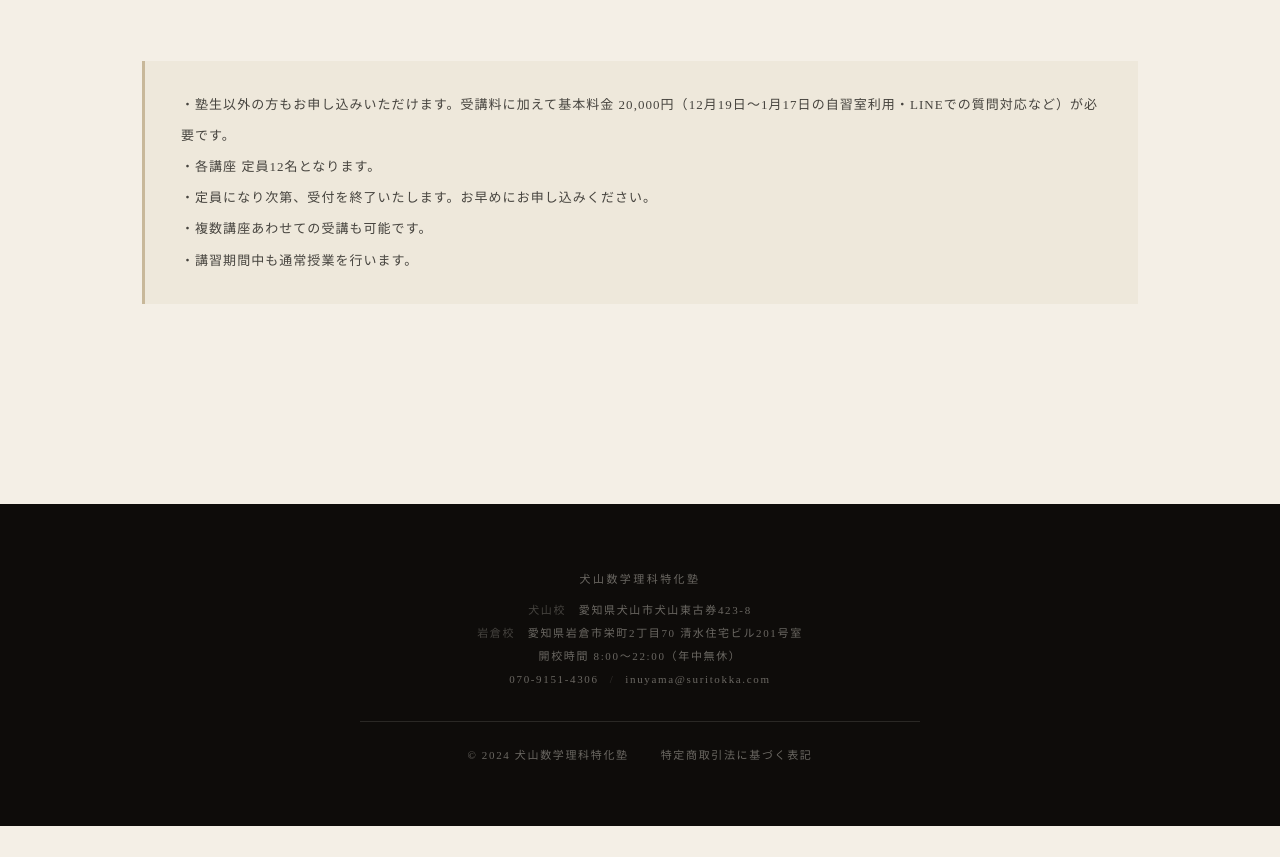
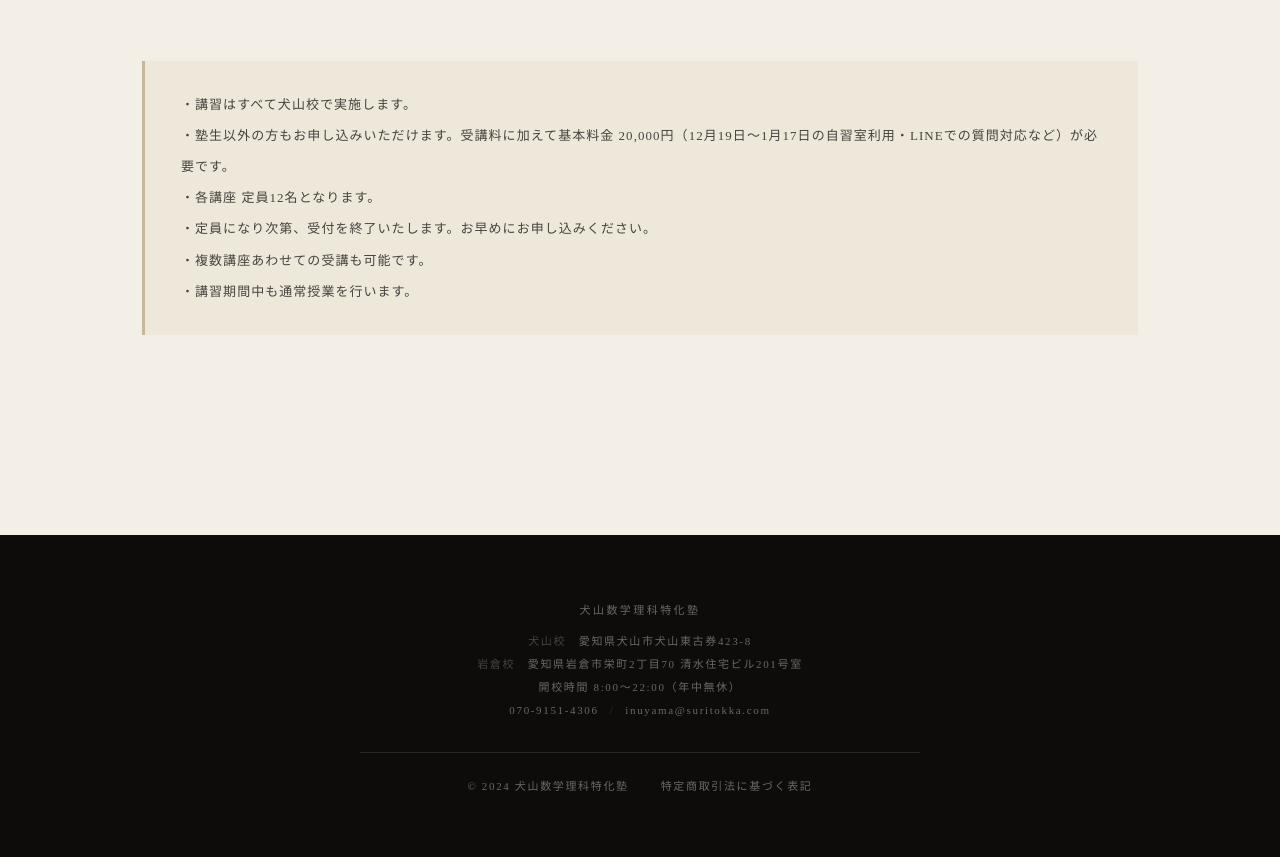
Before and after one commit to ymt201777-hash/suritokka, a plain HTML site: page intensive.html in a window 1280 px wide. Shown: the part 5770-6627 px from the top of the page. Before the commit the page ends 6596 px from the top, so only its background shows below. Drawn offline with nearby package versions, Linux system fonts and the light colour scheme.

Commit message:
注意事項に会場（犬山校）を入れる
塾生以外の受付があり、岩倉校と取り違える余地があるため。

Co-Authored-By: Claude Opus 5 <noreply@anthropic.com>

```diff
--- a/intensive.html
+++ b/intensive.html
@@ -1014,6 +1014,7 @@ footer { flex-direction: column; gap: 30px; text-align: center; }
   <!-- 注意事項 -->
   <div class="note-section">
     <p>
+      ・講習はすべて犬山校で実施します。<br>
       ・塾生以外の方もお申し込みいただけます。受講料に加えて基本料金 20,000円（12月19日〜1月17日の自習室利用・LINEでの質問対応など）が必要です。<br>
       ・各講座 定員12名となります。<br>
       ・定員になり次第、受付を終了いたします。お早めにお申し込みください。<br>
```
